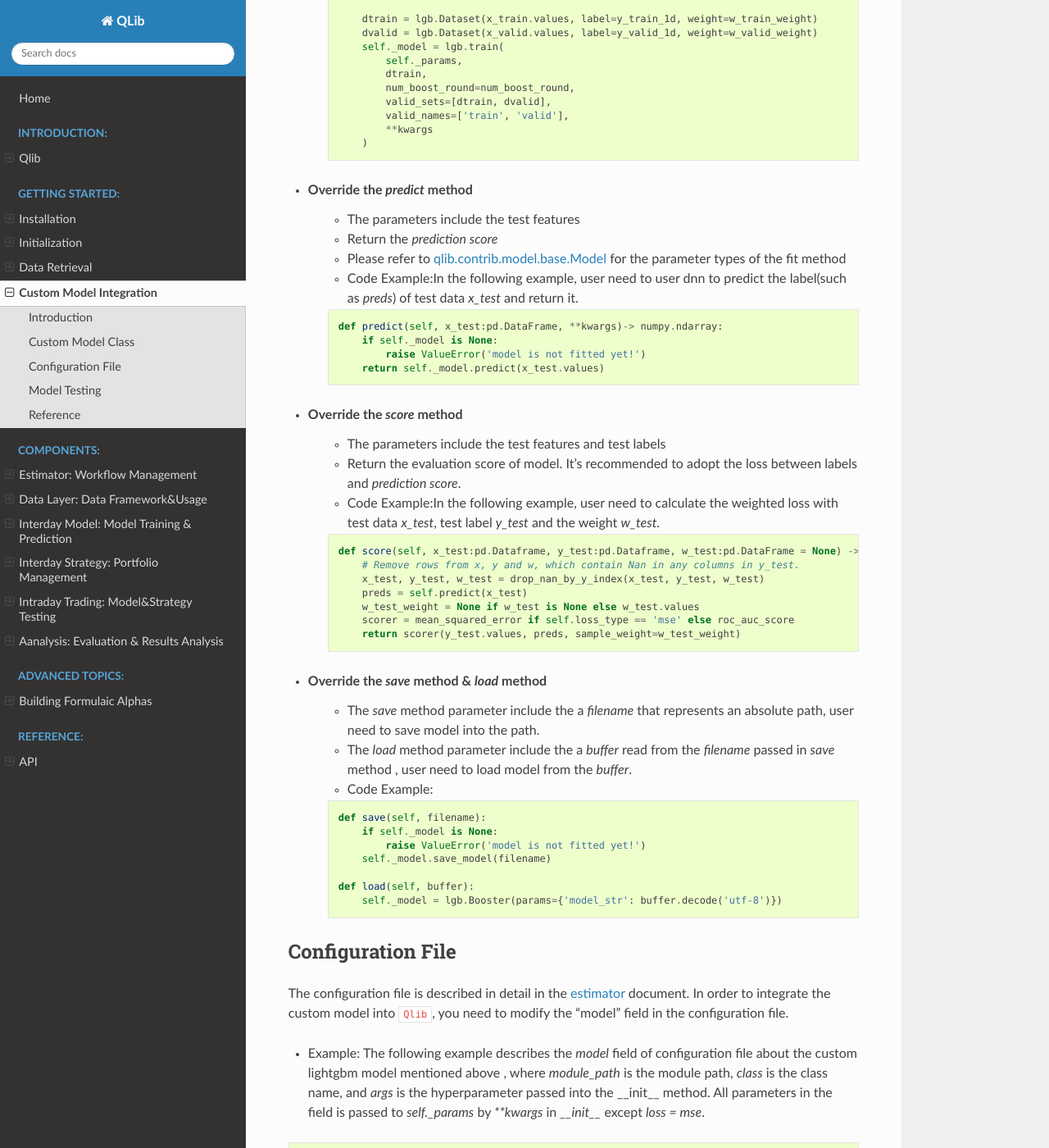
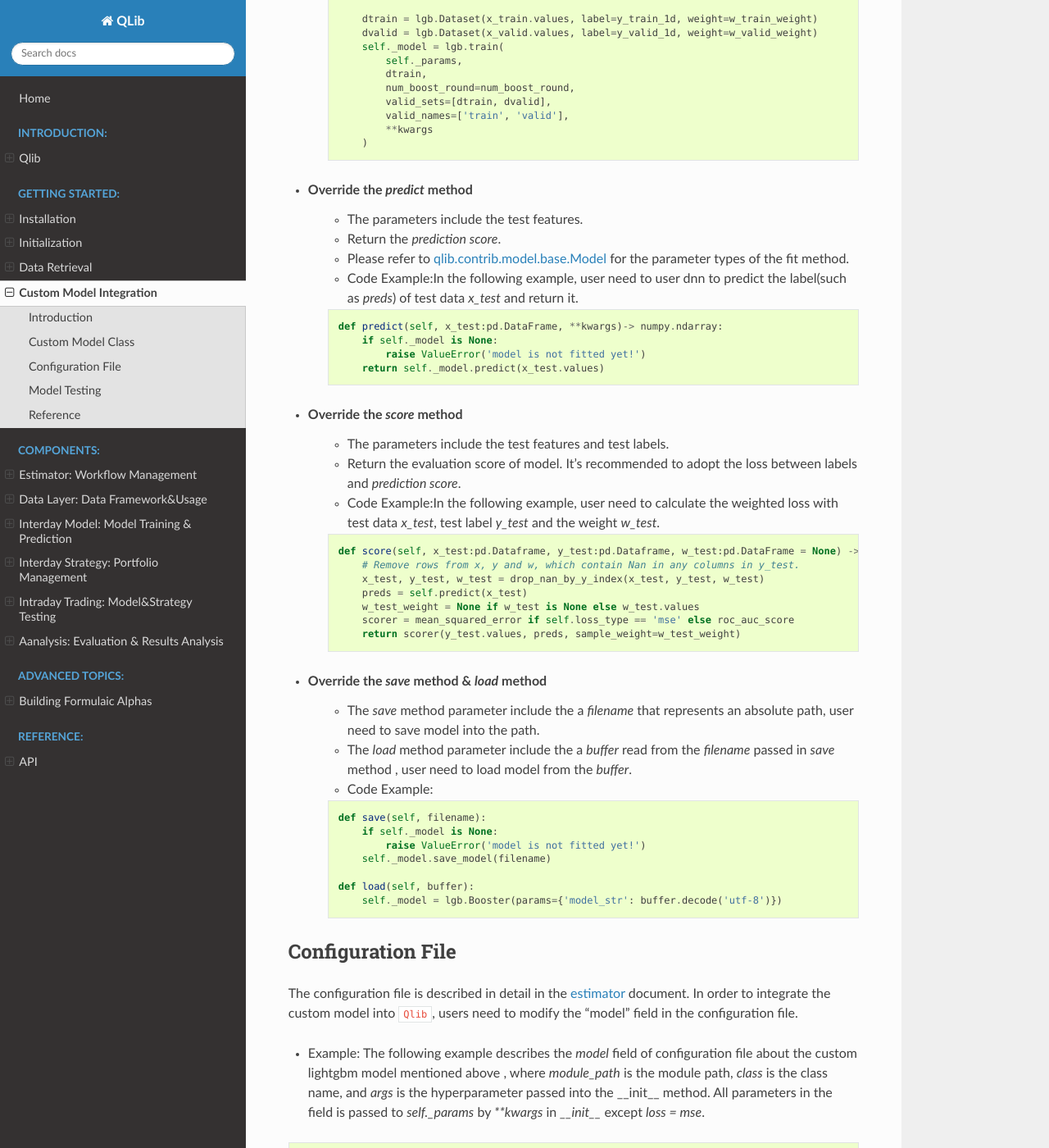
Before and after one commit to microsoft/qlib, a Sphinx documentation site: the page built from docs/start/integration.rst, in a window 1280 px wide and 1400 px high, scrolled down 1228 px. Shown: the whole window at 82% size. Built offline with Sphinx 7.4.7 and the Read the Docs theme 2.0.0, drawn with Linux system fonts in a browser that asks for light colours; pages that are not in the unit, such as notebooks, are missing from menus; some of the changed text lies outside the part shown.

Commit message:
Update integration.rst

```diff
--- a/docs/start/integration.rst
+++ b/docs/start/integration.rst
@@ -18,7 +18,7 @@
 The Custom models need to inherit `qlib.contrib.model.base.Model <../reference/api.html#module-qlib.contrib.model.base>`_ and override the methods in it.
 
 - Override the `__init__` method
-    - ``Qlib`` passes the initialized parameters to the \_\_init\_\_ method
+    - ``Qlib`` passes the initialized parameters to the \_\_init\_\_ method.
     - The parameter must be consistent with the hyperparameters in the configuration file.
     - Code Example: In the following example, the hyperparameter filed of the configuration file should contain parameters such as `loss:mse`.
     .. code-block:: Python
@@ -61,9 +61,9 @@
             )
 
 - Override the `predict` method
-    - The parameters include the test features
-    - Return the `prediction score`
-    - Please refer to `qlib.contrib.model.base.Model <../reference/api.html#module-qlib.contrib.model.base>`_ for the parameter types of the fit method
+    - The parameters include the test features.
+    - Return the `prediction score`.
+    - Please refer to `qlib.contrib.model.base.Model <../reference/api.html#module-qlib.contrib.model.base>`_ for the parameter types of the fit method.
     - Code Example:In the following example, user need to user dnn to predict the label(such as `preds`) of test data `x_test` and return it.
     .. code-block:: Python
 
@@ -73,7 +73,7 @@
             return self._model.predict(x_test.values)
 
 - Override the `score` method
-    - The parameters include the test features and test labels
+    - The parameters include the test features and test labels.
     - Return the evaluation score of model. It's recommended to adopt the loss between labels and `prediction score`.
     - Code Example:In the following example, user need to calculate the weighted loss with test data `x_test`,  test label `y_test` and the weight `w_test`.
     .. code-block:: Python
@@ -104,7 +104,7 @@
 Configuration File
 =======================
 
-The configuration file is described in detail in the `estimator <../advanced/estimator.html#Example>`_ document. In order to integrate the custom model into ``Qlib``, you need to modify the "model" field in the configuration file.
+The configuration file is described in detail in the `estimator <../advanced/estimator.html#Example>`_ document. In order to integrate the custom model into ``Qlib``, users need to modify the "model" field in the configuration file.
 
 - Example: The following example describes the `model` field of configuration file about the custom lightgbm model mentioned above , where `module_path` is the module path, `class` is the class name, and `args` is the hyperparameter passed into the __init__ method. All parameters in the field is passed to `self._params` by `\*\*kwargs` in `__init__` except `loss = mse`.
 
@@ -128,7 +128,7 @@
 
 Model Testing
 =====================
-Assuming that the configuration file is ``examples/estimator/estimator_config.yaml``, user can run the following command to test the custom model:
+Assuming that the configuration file is ``examples/estimator/estimator_config.yaml``, users can run the following command to test the custom model:
 
 .. code-block:: bash
 
```
